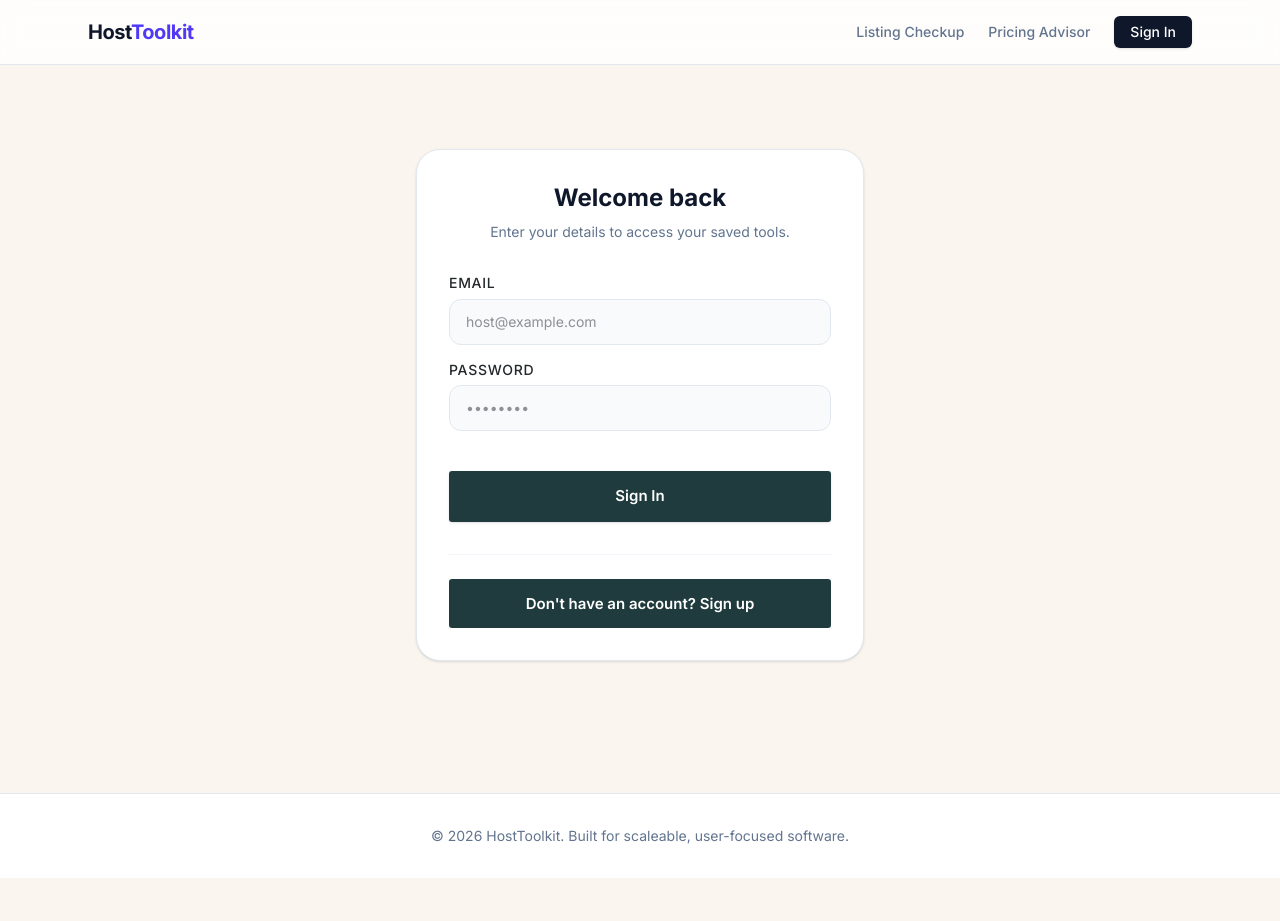
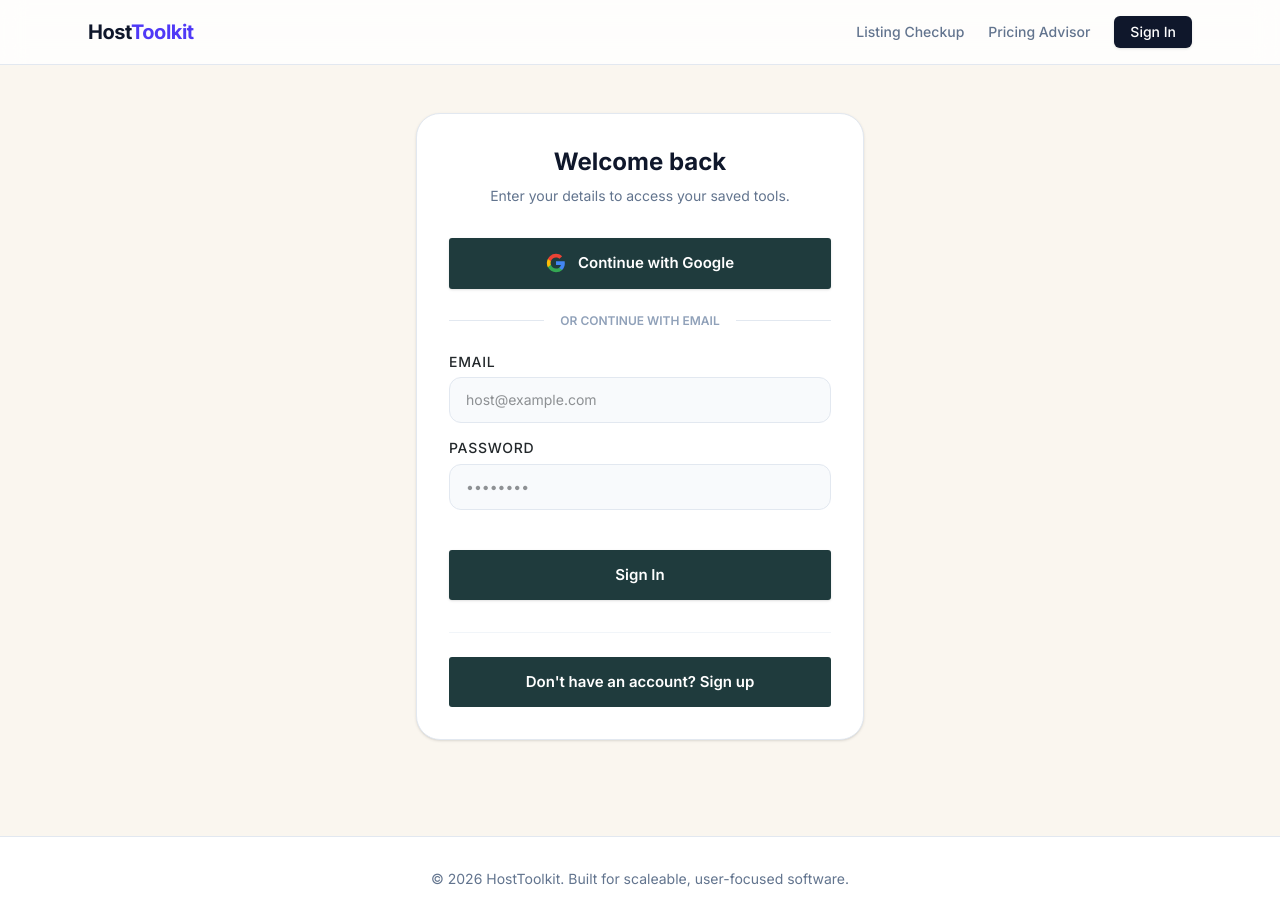
Before and after one commit to pbanda05/HouseListingProject, a Next.js app: page /login in a window 1280 px wide. Before the commit the page ends 878 px from the top, so only its background shows below. Built offline with nearby package versions, Linux system fonts and the light colour scheme; no server answers.

Commit message:
Add Google OAuth login button and UI integration

```diff
--- a/app/login/page.tsx
+++ b/app/login/page.tsx
@@ -20,29 +20,36 @@ export default function LoginPage() {
   const router = useRouter();
   const supabase = createClient();
 
+  const handleOAuth = async (provider: 'google') => {
+    setLoading(true);
+    const { error } = await supabase.auth.signInWithOAuth({
+      provider,
+      options: {
+        redirectTo: `${window.location.origin}/`
+      }
+    });
+    if (error) {
+      setMessage(error.message);
+      setLoading(false);
+    }
+  };
+
   const handleAuth = async (e: React.FormEvent) => {
     e.preventDefault();
     setLoading(true);
     setMessage("");
 
     if (isSignUp) {
-      // 1. Validate that passwords match before doing anything
       if (password !== confirmPassword) {
         setMessage("Error: Passwords do not match.");
         setLoading(false);
         return;
       }
 
-      // 2. Send all the new metadata to Supabase
       const { data, error } = await supabase.auth.signUp({
         email,
         password,
-        options: {
-          data: {
-            first_name: name,
-            phone: phone
-          }
-        }
+        options: { data: { first_name: name, phone: phone } }
       });
 
       if (error) setMessage(error.message);
@@ -50,8 +57,6 @@ export default function LoginPage() {
         if (!data.session) {
           setMessage("Success! Check your email for the verification link.");
           localStorage.setItem('showSignupToast', 'true');
-
-          // Clear sensitive fields after success
           setPassword("");
           setConfirmPassword("");
         } else {
@@ -70,7 +75,6 @@ export default function LoginPage() {
     setLoading(false);
   };
 
-  // Turn the box red if it's an error, green if it's a success
   const alertColor = message.toLowerCase().includes('error') || message.includes('Invalid')
     ? 'bg-red-50 text-red-600 border border-red-100'
     : 'bg-emerald-50 text-emerald-600 border border-emerald-100';
@@ -89,9 +93,28 @@ export default function LoginPage() {
           </p>
         </div>
 
+        {/* --- OAUTH BUTTONS --- */}
+        <button
+          type="button"
+          onClick={() => handleOAuth('google')}
+          className="w-full flex items-center justify-center gap-3 py-3 px-6 rounded-xl bg-white border border-slate-200 hover:bg-slate-50 text-slate-700 font-semibold shadow-sm transition-all active:scale-[0.99] mb-6"
+        >
+          <svg className="w-5 h-5" viewBox="0 0 24 24">
+            <path fill="#4285F4" d="M22.56 12.25c0-.78-.07-1.53-.2-2.25H12v4.26h5.92c-.26 1.37-1.04 2.53-2.21 3.31v2.77h3.58c2.1-1.93 3.31-4.78 3.31-8.09z" />
+            <path fill="#34A853" d="M12 23c2.97 0 5.46-.98 7.28-2.66l-3.58-2.77c-.98.66-2.23 1.05-3.7 1.05-2.85 0-5.27-1.93-6.14-4.52H2.18v2.85C3.99 20.53 7.7 23 12 23z" />
+            <path fill="#FBBC05" d="M5.86 14.1c-.22-.66-.35-1.37-.35-2.1s.13-1.44.35-2.1V7.05H2.18C1.43 8.55 1 10.23 1 12s.43 3.45 1.18 4.95l3.68-2.85z" />
+            <path fill="#EA4335" d="M12 5.38c1.62 0 3.07.56 4.22 1.66l3.16-3.16C17.46 2.18 14.97 1 12 1 7.7 1 3.99 3.47 2.18 7.05l3.68 2.85c.87-2.59 3.29-4.52 6.14-4.52z" />
+          </svg>
+          Continue with Google
+        </button>
+
+        <div className="relative flex items-center mb-6">
+          <div className="flex-grow border-t border-slate-200"></div>
+          <span className="flex-shrink-0 mx-4 text-slate-400 text-xs uppercase font-semibold">Or continue with email</span>
+          <div className="flex-grow border-t border-slate-200"></div>
+        </div>
+
         <form className="space-y-4" onSubmit={handleAuth}>
-
-          {/* --- SIGN UP ONLY FIELDS (TOP) --- */}
           {isSignUp && (
             <div className="grid grid-cols-1 sm:grid-cols-2 gap-4">
               <div>
@@ -105,7 +128,6 @@ export default function LoginPage() {
             </div>
           )}
 
-          {/* --- SHARED FIELDS --- */}
           <div>
             <label className="block text-xs font-semibold text-slate-700 uppercase tracking-wider mb-2">Email</label>
             <input type="email" required value={email} onChange={(e) => setEmail(e.target.value)} placeholder="host@example.com" className="w-full bg-slate-50 border border-slate-200 rounded-xl px-4 py-3 text-sm focus:outline-none focus:border-indigo-500 focus:ring-1 focus:ring-indigo-500 transition-colors" />
@@ -115,7 +137,6 @@ export default function LoginPage() {
             <input type="password" required value={password} onChange={(e) => setPassword(e.target.value)} placeholder="••••••••" className="w-full bg-slate-50 border border-slate-200 rounded-xl px-4 py-3 text-sm focus:outline-none focus:border-indigo-500 focus:ring-1 focus:ring-indigo-500 transition-colors" />
           </div>
 
-          {/* --- SIGN UP ONLY FIELDS (BOTTOM) --- */}
           {isSignUp && (
             <div>
               <label className="block text-xs font-semibold text-slate-700 uppercase tracking-wider mb-2">Confirm Password</label>
@@ -123,14 +144,12 @@ export default function LoginPage() {
             </div>
           )}
 
-          {/* --- STATUS MESSAGE --- */}
           {message && (
             <div className={"text-sm font-medium p-4 rounded-xl mt-4 " + alertColor}>
               {message}
             </div>
           )}
 
-          {/* --- SUBMIT BUTTON --- */}
           <button type="submit" disabled={loading} className="w-full py-3.5 px-6 rounded-xl bg-indigo-600 hover:bg-indigo-700 text-white font-semibold shadow-sm transition-all active:scale-[0.99] mt-6 disabled:opacity-50">
             {loading ? "Processing..." : (isSignUp ? "Create Account" : "Sign In")}
           </button>
@@ -142,7 +161,7 @@ export default function LoginPage() {
             onClick={() => {
               setIsSignUp(!isSignUp);
               setMessage("");
-              setPassword(""); // Reset passwords when toggling views
+              setPassword("");
               setConfirmPassword("");
             }}
             className="text-sm text-indigo-600 hover:text-indigo-700 font-semibold transition-colors"
```
